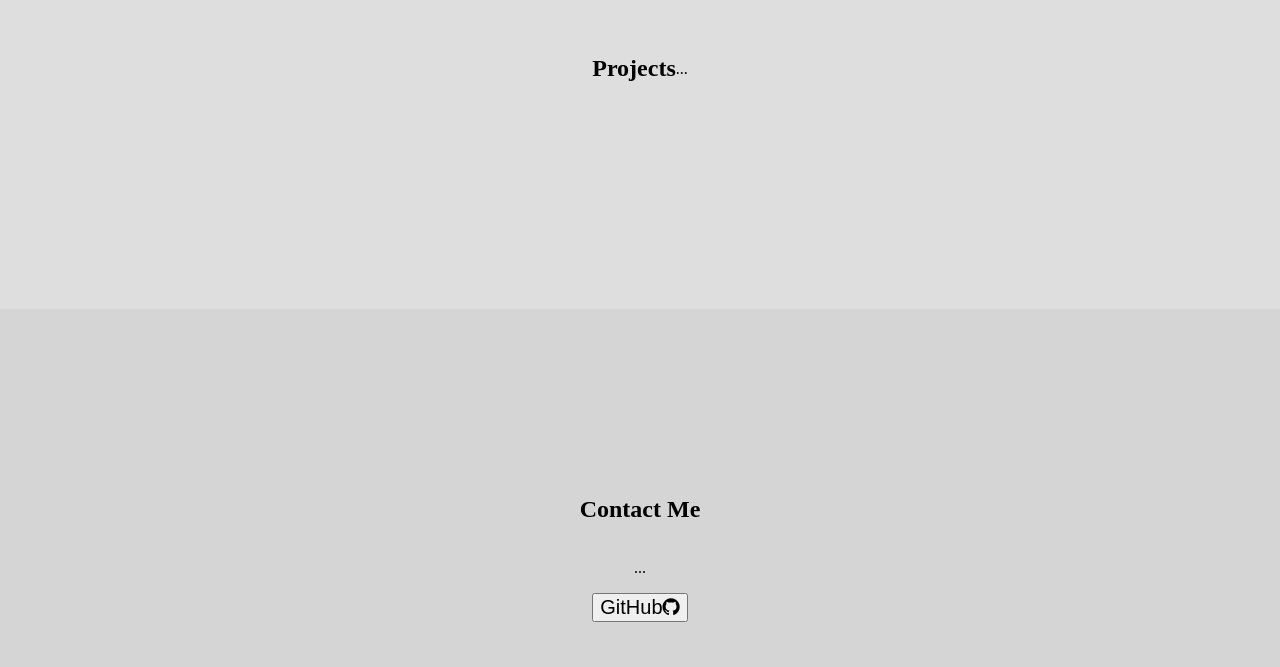
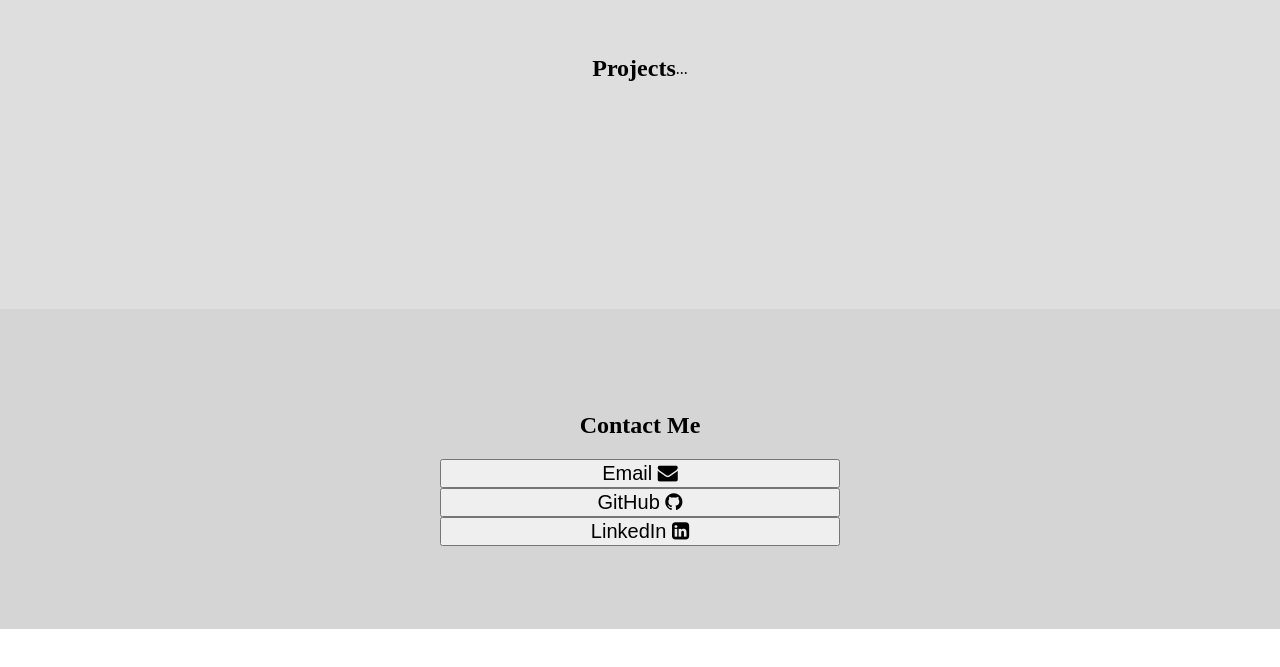
Before and after one commit to NolanDowdle/Portfolio, a React (Create React App) app: page / in a window 1280 px wide. Shown: the part 971-1638 px from the top of the page. After the commit the page ends 1600 px from the top, so only its background shows below. Built offline with nearby package versions, Linux system fonts and the light colour scheme.

Commit message:
added about me section

```diff
--- a/src/App.js
+++ b/src/App.js
@@ -36,13 +36,15 @@ const App = () => {
       </section>
       <section id="contact">
         <h2>Contact Me</h2>
-        <p>...</p>
-        <div id="socialLinks">
-          <form action="https://github.com/NolanDowdle">
-            <button style={{fontSize: 20}}>GitHub<i className="fa fa-github"></i></button>
-          </form>
-
-        </div>
+        <form action="mailto:njdowdle@gmail.com">
+          <button id="email">Email <i class="fa fa-envelope"></i></button>
+        </form>
+        <form action="https://github.com/NolanDowdle">
+          <button id="github">GitHub <i className="fa fa-github"></i></button>
+        </form>
+        <form action="https://www.linkedin.com/in/nolan-dowdle/">
+          <button id="linkedin">LinkedIn <i class="fa fa-linkedin-square"></i></button>
+        </form>
         </section>
     </div>
   );
--- a/src/styles.css
+++ b/src/styles.css
@@ -6,6 +6,21 @@ body {
   img {
     width: 5em;
     border-radius: 10px;
+  }
+
+  #email {
+    width: 20em;
+    font-size: 20px;
+  }
+
+  #github {
+    width: 20em;
+    font-size: 20px;
+  }
+
+  #linkedin {
+    width: 20em;
+    font-size: 20px;
   }
 
   .navbar {
@@ -92,6 +107,7 @@ body {
   }
 
   #contact {
+    height: 20em;
     display: flex;
     flex-direction: column;
     background-color: #d5d5d5;
```
